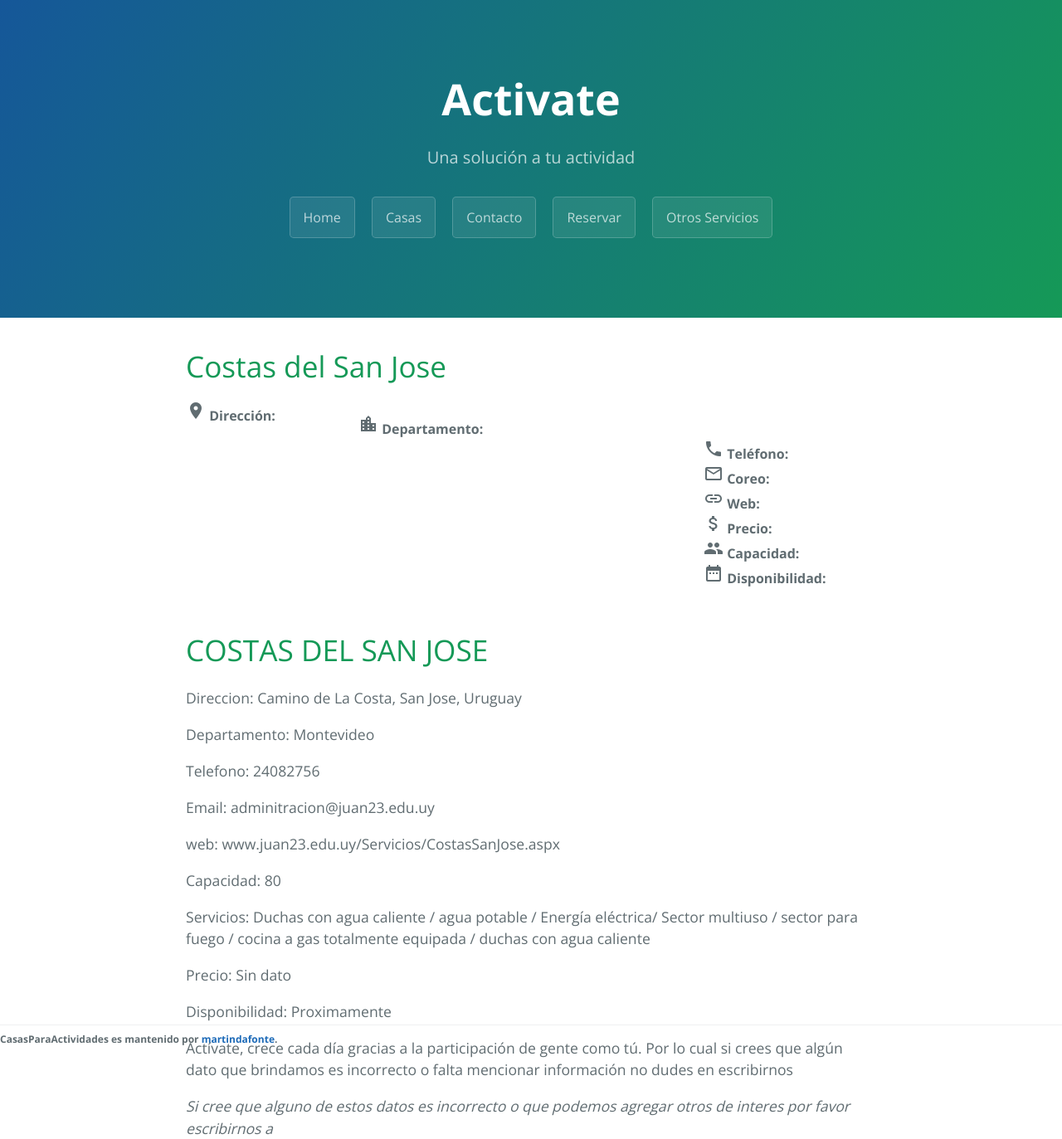
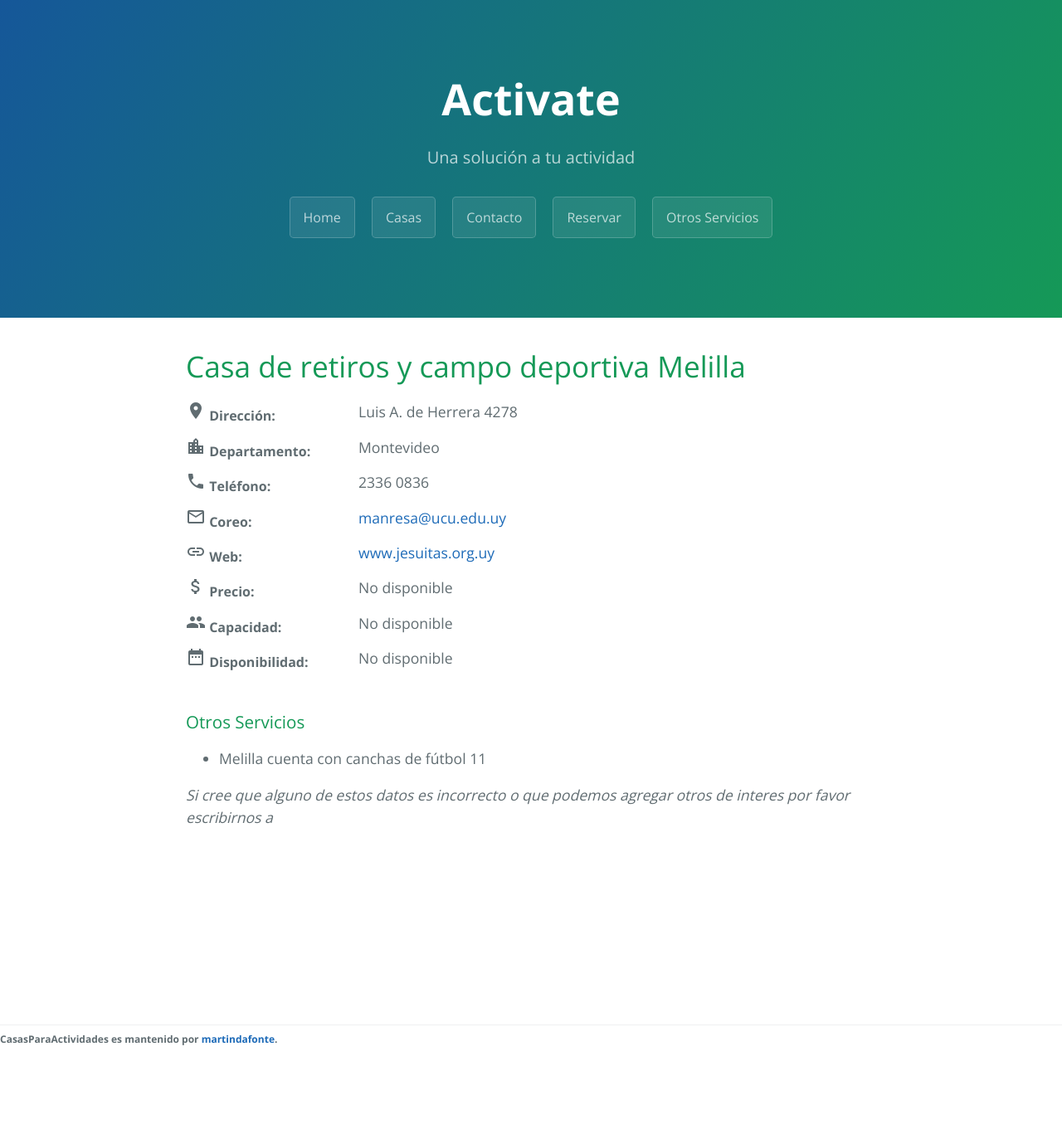
Before and after one commit to martindafonte/CasasDeRetiro, a Jekyll site: the page built from _casas/casa_de_la_caridad.md, in a window 1280 px wide. Shown: the whole page at 83% size. Built offline with Jekyll 4.4.1, drawn with Linux system fonts in a browser that asks for light colours; comment, search, counter and statistics services are not loaded; after the commit the page ends 1283 px from its top, so only the background shows below that.

Commit message:
Update casa_de_la_caridad.md

```diff
--- a/_casas/casa_de_la_caridad.md
+++ b/_casas/casa_de_la_caridad.md
@@ -1,21 +1,15 @@
 ---
-title: Costas del San Jose
+title: Casa de retiros y campo deportiva Melilla
 category: Montevideo
+direccion: Luis A. de Herrera 4278
+departamento: Montevideo
+telefono: 2336 0836
+correo: manresa@ucu.edu.uy
+web: www.jesuitas.org.uy
+capacidad: No disponible
+precio: No disponible
+disponibilidad: No disponible
 ---
 
-<h1>COSTAS DEL SAN JOSE</h1>
-
-
-<p> Direccion: Camino de La Costa, San Jose, Uruguay </p>
-<p>Departamento: Montevideo</p>
-<p>Telefono: 	24082756 </p>
-<p>Email: adminitracion@juan23.edu.uy </p>
-<p>web: 	www.juan23.edu.uy/Servicios/CostasSanJose.aspx</p>
-<p>Capacidad: 80 </p>
-<p>Servicios:
-Duchas con agua caliente / agua potable / Energía eléctrica/ Sector multiuso / sector para fuego / cocina a gas totalmente equipada / duchas con agua caliente</p>
-<p>Precio: Sin dato</p>
-<p>Disponibilidad: Proximamente </p>
-
-
-<p>Actívate, crece cada día gracias a la participación de gente como tú. Por lo cual si crees que algún dato que brindamos es incorrecto o falta mencionar información no dudes en escribirnos  </p>
+### Otros Servicios
+* Melilla cuenta con canchas de fútbol 11
```
